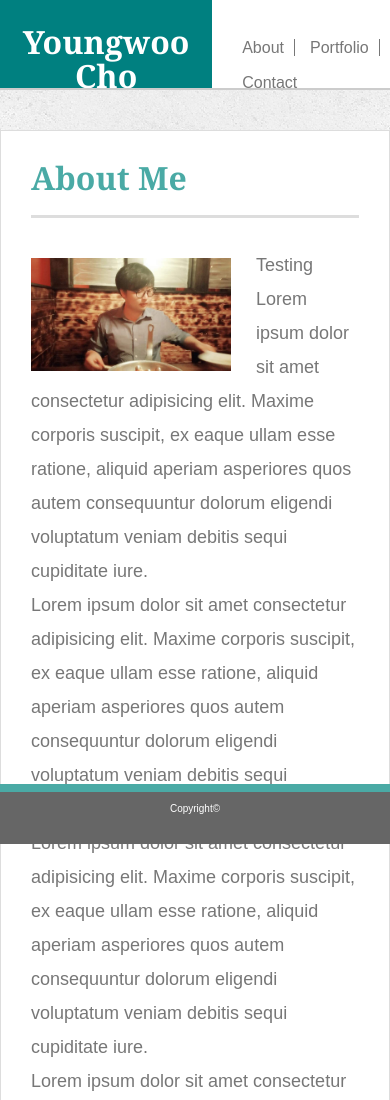
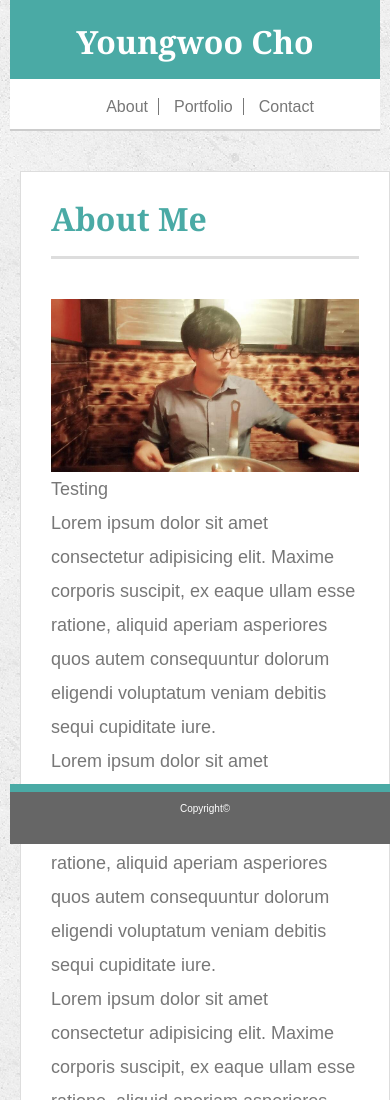
Before and after one commit to catnap89/Responsive-Portfolio, a plain HTML site: page index.html in a window 390 px wide. Shown: the top 1100 px of the page. Drawn offline with Linux system fonts and the light colour scheme.

Commit message:
Used media query for mobile responsiveness

```diff
--- a/assets/css/style.css
+++ b/assets/css/style.css
@@ -262,9 +262,91 @@ input[type=submit] {
 
 /* Media Query */
 
+/* 980px */
 @media only screen and (max-width: 980px) {
 
+    .navbar {
+        margin-left: 40px;
+        margin-right: 60px;
+    }
+
     .container {
+        margin-left: 40px;
+        max-width: 650px;
+    }
+}
+
+/* 768px */
+@media only screen and (max-width: 768px) {
+
+    .navbar {
+        margin-right: 30px;
 
     }
+
+    .container {
+        max-width: 688px;
+        margin-right: 10px;
+    }
+
+    .profileImage {
+        width: 350px;
+    }
+
+    body {
+        padding-left: 10px;
+        padding-right: 10px;
+    }
 }
+
+/* 640px */
+@media only screen and (max-width: 640px) {
+
+    .header {
+        position: static;
+        margin-bottom: 20px;
+        height: auto;
+    }
+
+    .navbar {
+        padding: 0;
+        margin-right: 0;
+        margin-left: 0;
+        display: flex;
+        flex-wrap: wrap;
+
+    }
+
+    .logo {
+        width: 100%;
+
+    }
+
+    .header-right {
+        text-align: center;
+        vertical-align: center;
+        width: 100%;
+        height: 50px;
+        padding-top: 10px;
+
+
+    }
+
+    .nav {
+        width: 100%;
+
+    }
+
+    .container {
+        margin-left: 10px;
+        margin-right: 10px;
+        max-width: 610px;
+        width: 100%;
+    }
+
+    .profileImage {
+        width: 100%;
+    }
+
+
+}
```
